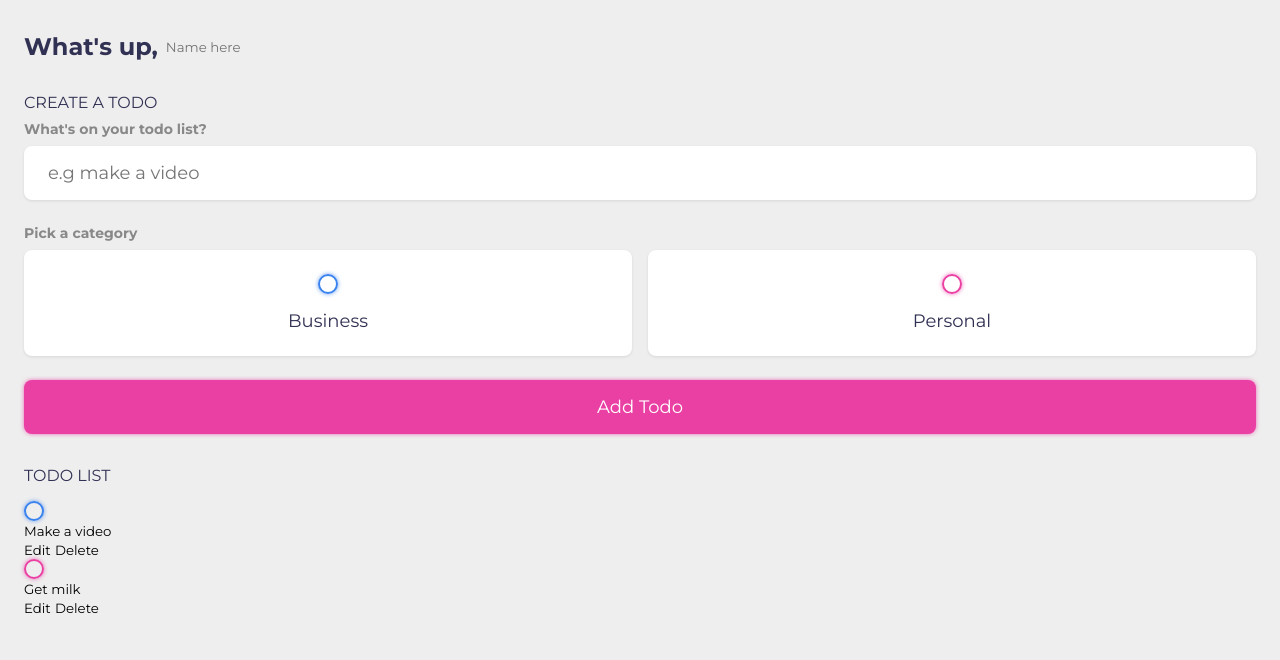
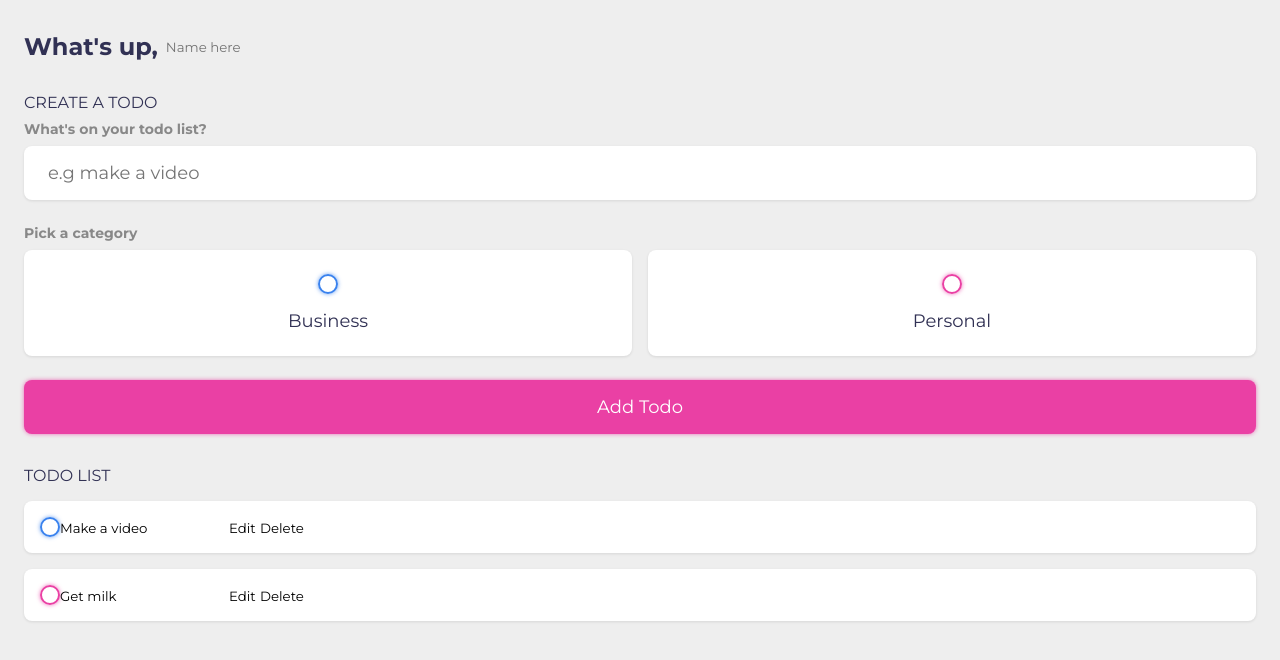
Before and after one commit to BruceHW14/To-Do-List-App, a plain HTML site: page index.html in a window 1280 px wide. Drawn offline with Linux system fonts and the light colour scheme.

Commit message:
to do list edited, aligned and spacing has been added

```diff
--- a/stylesheet.css
+++ b/stylesheet.css
@@ -176,3 +176,13 @@ input:checked ~ .bubble::after {
 .todo-list .list {
   margin: 1rem 0;
 } /*some spacing around todo-list*/
+
+.todo-list .todo-item {
+  display: flex;
+  align-items: center;
+  background-color: #FFF;
+  padding: 1rem;
+  border-radius: 0.5rem;
+  box-shadow: var(--shadow);
+  margin-bottom: 1rem;
+} /*to do list edited with padding and margin bottom*/
```
